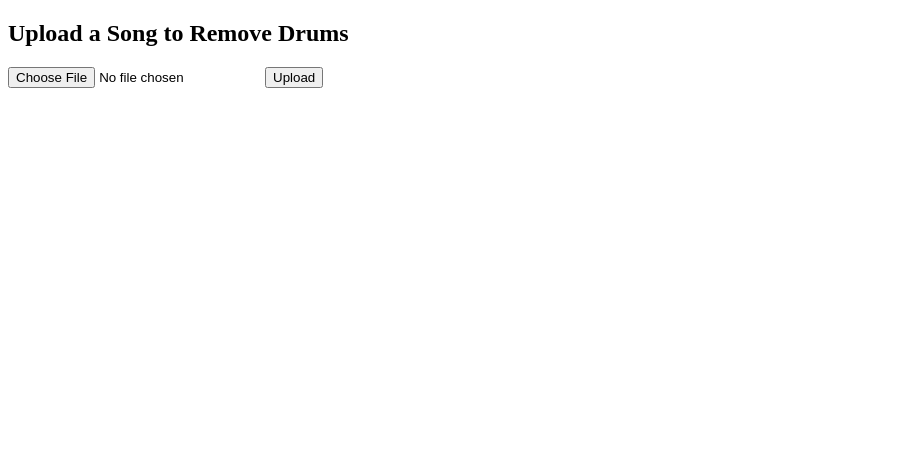
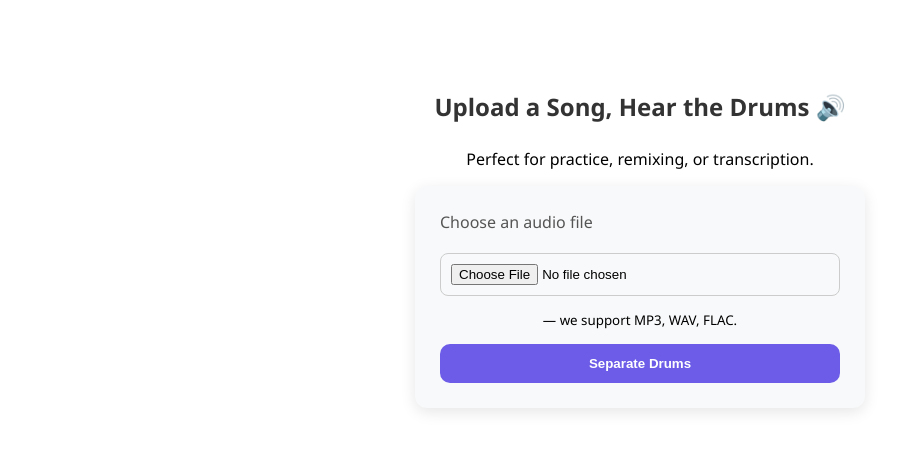
Before and after one commit to Rononoa13/fastapi-drumaway, a FastAPI app: page / in a window 1280 px wide. Shown: the top 451 px of the page, without its empty margins (0-913 px from the left). Run offline with FastAPI, Linux system fonts and the light colour scheme.

Commit message:
Fix uiux

```diff
--- a/drum_remover/app/main.py
+++ b/drum_remover/app/main.py
@@ -1,61 +1,74 @@
 from fastapi import FastAPI, UploadFile, File, HTTPException, status
 from fastapi.templating import Jinja2Templates
-from fastapi.responses import HTMLResponse
+from fastapi.responses import HTMLResponse, RedirectResponse
 from fastapi import Request
+from fastapi.staticfiles import StaticFiles
 import shutil
 import os
 
 from config import UPLOAD_DIR, BASE_DIR, OUTPUT_DIR
 from services.audio_processor import AudioProcessor
 
+
 app = FastAPI()
+# Mount the outputs folder to play audio locally.
+app.mount("/outputs", StaticFiles(directory=OUTPUT_DIR), name="outputs")
+
 templates = Jinja2Templates(directory=(f"{BASE_DIR}/templates"))
 # Initialize processor
 processor = AudioProcessor()
 
 @app.get("/", response_class=HTMLResponse)
-def read_form(request: Request):
-    return templates.TemplateResponse("index.html", {"request": request})
+def read_form(request: Request, drums: str = None, rest: str = None):
+    # results = getattr(app.state, "last_results", None)
+    # print(results)
+    results = None
+    if drums and rest:
+        results = {
+            "drums": drums,
+            "rest": rest
+        }
+    return templates.TemplateResponse("index.html", {"request": request, "results": results})
 
+# @app.post("/upload")
+# async def upload_audio(file: UploadFile = File(...)):
+
+#     upload_path = UPLOAD_DIR / file.filename
+#     # Save file
+#     with open(upload_path, "wb") as f:
+#         f.write(await file.read())
+#     # Async processing
+#     results = await processor.separate_drums_async(upload_path)
+#     return {
+#         "drums_file": str(results["drums"]),
+#         "rest_file": str(results["rest"])
+#     }
 @app.post("/upload")
-async def upload_audio(file: UploadFile = File(...)):
+def upload_audio(file: UploadFile = File(...)):
+    # Check if file is provided
+    if not file.filename:
+        raise HTTPException(
+            status_code=status.HTTP_404_NOT_FOUND,
+            detail="No file provided")
 
+    # Check if file is audio
+    ALLOWED_EXTENSIONS = {'.mp3', '.wav', '.flac'}
+    if not any(file.filename.endswith(ext) for ext in ALLOWED_EXTENSIONS):
+        raise HTTPException(
+            status_code=status.HTTP_404_NOT_FOUND,
+            detail=f"Invalid file type. Allowed file extensions: {ALLOWED_EXTENSIONS}")
+
+    # Save the uploaded file
     upload_path = UPLOAD_DIR / file.filename
-    # Save file
-    with open(upload_path, "wb") as f:
-        f.write(await file.read())
-    # Async processing
-    results = await processor.separate_drums_async(upload_path)
-    return {
-        "drums_file": str(results["drums"]),
-        "rest_file": str(results["rest"])
-    }
-# @app.post("/upload")
-# def upload_audio(file: UploadFile = File(...)):
-#     # Check if file is provided
-#     if not file.filename:
-#         raise HTTPException(
-#             status_code=status.HTTP_404_NOT_FOUND,
-#             detail="No file provided")
-
-#     # Check if file is audio
-#     ALLOWED_EXTENSIONS = {'.mp3', '.wav', '.flac'}
-#     if not any(file.filename.endswith(ext) for ext in ALLOWED_EXTENSIONS):
-#         raise HTTPException(
-#             status_code=status.HTTP_404_NOT_FOUND,
-#             detail=f"Invalid file type. Allowed file extensions: {ALLOWED_EXTENSIONS}")
-
-#     # Save the uploaded file
-#     upload_path = UPLOAD_DIR / file.filename
-#     output_path = OUTPUT_DIR / file.filename
-#     print("upload_path -> ", upload_path)
-#     with open(upload_path, "wb") as buffer:
-#         shutil.copyfileobj(file.file, buffer)
+    output_path = OUTPUT_DIR / file.filename
+    print("upload_path -> ", upload_path)
+    with open(upload_path, "wb") as buffer:
+        shutil.copyfileobj(file.file, buffer)
 
 
-#     # Process audio
-#     processor = AudioProcessor(output_dir=OUTPUT_DIR)
-#     processor.seperate_drums(upload_path)
+    # Process audio
+    processor = AudioProcessor(output_dir=OUTPUT_DIR)
+    # processor.separate_drums(upload_path)
 
     # Return drumless track for download
     # return FileResponse(
@@ -63,3 +76,15 @@ async def upload_audio(file: UploadFile = File(...)):
     #     filename=f"{file.filename}_drumless",
     #     media_type="audio/mpeg"  # You can adjust based on file type
     # )
+    results = processor.separate_drums(upload_path)
+
+    # Pass results into state so index can render it
+    # Redirect back to index with query params
+    return RedirectResponse(
+        url=f"/?drums={results['drums'].name}&rest={results['rest'].name}",
+        status_code=status.HTTP_303_SEE_OTHER
+    )
+
+@app.get("/home")
+def home(request: Request):
+    pass
--- a/drum_remover/app/templates/index.html
+++ b/drum_remover/app/templates/index.html
@@ -3,13 +3,175 @@
 <head>
     <meta charset="UTF-8">
     <meta name="viewport" content="width=device-width, initial-scale=1.0">
-    <title>Remove Drums</title>
+    <title>Drum Separator</title>
+    <style>
+        /* For upload form */
+        .container {
+            max-width: 450px;
+            margin: 50px auto;
+            padding: 20px;
+            text-align: center;
+            font-family: 'Segoe UI', Tahoma, Geneva, Verdana, sans-serif;
+        }
+
+        h2 {
+            margin-bottom: 25px;
+            color: #333;
+        }
+
+        .upload-form {
+            display: flex;
+            flex-direction: column;
+            gap: 15px;
+            background: #f8f9fa;
+            padding: 25px;
+            border-radius: 12px;
+            box-shadow: 0 4px 15px rgba(0,0,0,0.1);
+        }
+
+        .file-label {
+            font-weight: 500;
+            color: #555;
+            margin-bottom: 5px;
+            text-align: left;
+        }
+
+        .file-input {
+            padding: 10px;
+            border-radius: 8px;
+            border: 1px solid #ccc;
+            outline: none;
+            cursor: pointer;
+            transition: border 0.2s;
+        }
+
+        .file-input:hover {
+            border-color: #6c5ce7;
+        }
+
+        .upload-btn {
+            padding: 12px;
+            background: #6c5ce7;
+            color: #fff;
+            font-weight: 600;
+            border: none;
+            border-radius: 10px;
+            cursor: pointer;
+            transition: background 0.2s, transform 0.2s;
+        }
+
+        .upload-btn:hover {
+            background: #341f97;
+            transform: translateY(-2px);
+        }
+        /* For upload form */
+        .audio-control-container {
+            display: flex;
+            flex-direction: column;
+            gap: 20px;
+            max-width: 500px;
+            margin: 40px auto;
+            font-family: 'Segoe UI', Tahoma, Geneva, Verdana, sans-serif;
+        }
+
+        .audio-card {
+            background: #f8f9fa;
+            padding: 20px;
+            border-radius: 12px;
+            box-shadow: 0 4px 15px rgba(0,0,0,0.1);
+            transition: transform 0.2s, box-shadow 0.2s;
+        }
+
+        .audio-card:hover {
+            transform: translateY(-3px);
+            box-shadow: 0 8px 20px rgba(0,0,0,0.15);
+        }
+
+        .audio-card h3 {
+            margin-bottom: 12px;
+            color: #333;
+            font-size: 1.2rem;
+        }
+
+        audio {
+            width: 100%;
+            outline: none;
+        }
+    </style>
 </head>
 <body>
-    <h2>Upload a Song to Remove Drums</h2>
-    <form action="/upload" method="post" enctype="multipart/form-data">
-        <input type="file" name="file">
-        <button type="submit">Upload</button>
-    </form>
+    <div class="container">
+        <h2>Upload a Song, Hear the Drums 🔊</h2>
+        <p align="center">Perfect for practice, remixing, or transcription.</p>
+        <form action="/upload" method="post" enctype="multipart/form-data" class="upload-form">
+            <label for="file" class="file-label">Choose an audio file</label>
+            <input type="file" name="file" id="file" class="file-input" required>
+            <small> — we support MP3, WAV, FLAC.</small>
+            <button type="submit" class="upload-btn">Separate Drums</button>
+        </form>
+    </div>
+
+
+    {% if results %}
+        <div class="audio-control-container">
+            <h3 style="text-align:center;">Separated Successfully !!!</h3>
+
+            <div class="audio-card">
+                <h3>Listen Only Drums</h3>
+                <div id="wave-drums"></div>
+                <button onclick="playDrums()" type="button">Play / Pause</button>
+            </div>
+
+            <div class="audio-card">
+                <h3>Listen without Drums</h3>
+                <div id="wave-no-drums"></div>
+                <button onclick="playNoDrums()" type="button">Play / Pause</button>
+            </div>
+        </div>
+
+        <!-- Second block -->
+        <div class="download-container">
+            <h3 align="center">Want Drum Sheet Music for Your Track? 🎶🥁🎼</h3>
+            <p align="center">Press a button and get a drum sheet instantly.</p>
+            <button>Create Drum Sheet</button>
+        </div>
+
+        <!-- Include WaveSurfer.js -->
+        <script src="https://unpkg.com/wavesurfer.js"></script>
+        <script>
+        // Create waveforms dynamically from Flask results
+        const wavesurferDrums = WaveSurfer.create({
+            container: '#wave-drums',
+            waveColor: '#6c5ce7',
+            progressColor: '#a29bfe',
+            height: 80,
+            barWidth: 3,
+            responsive: true
+        });
+
+        const wavesurferNoDrums = WaveSurfer.create({
+            container: '#wave-no-drums',
+            waveColor: '#00b894',
+            progressColor: '#55efc4',
+            height: 80,
+            barWidth: 3,
+            responsive: true
+        });
+
+        // Load audio from Flask outputs
+        wavesurferDrums.load('/outputs/{{ results.drums }}');
+        wavesurferNoDrums.load('/outputs/{{ results.rest }}');
+
+        function playDrums() {
+            wavesurferDrums.playPause();
+        }
+
+        function playNoDrums() {
+            wavesurferNoDrums.playPause();
+        }
+        </script>
+    {% endif %}
+
+
 </body>
 </html>
```
Also changed, not shown: drum_remover/app/templates/index-basic.html (added, +74 -0 lines).
